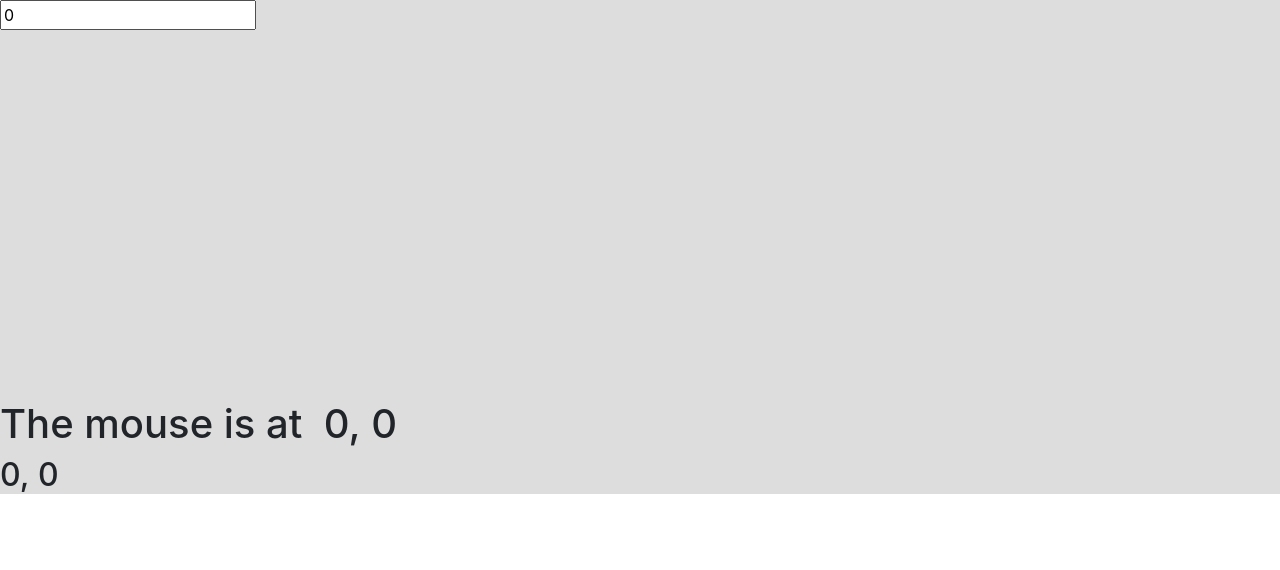
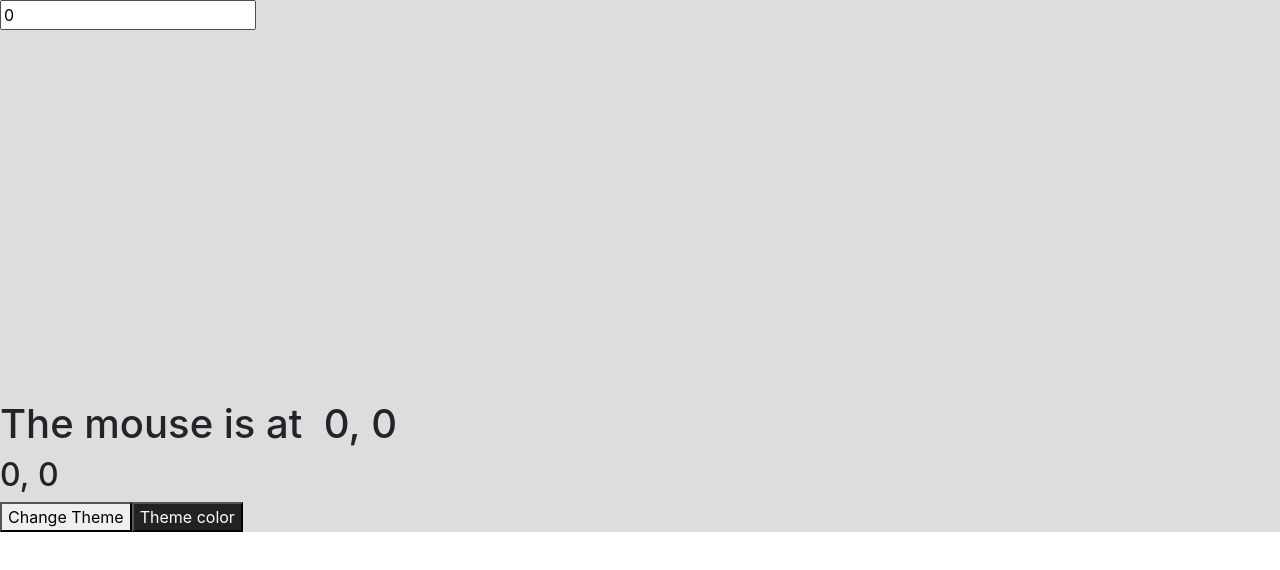
Before and after one commit to ykzhukian/js-note, a React app: page / in a window 1280 px wide. Shown: the top 570 px of the page. Built offline with nearby package versions, Linux system fonts and the light colour scheme.

Commit message:
react context

```diff
--- a/src/js/components/App.jsx
+++ b/src/js/components/App.jsx
@@ -2,8 +2,29 @@ import React, { Component } from 'react';
 import ControlledComponent from './ReactDoc/ControlledComponent';
 import withMouse from './ReactDoc/HOCWithMouse';
 import WithMouse from './ReactDoc/RenderPropWithMouse';
+import { ThemeContext, themes } from './ReactDoc/ThemeContext';
+import ThemedButton from './ReactDoc/ThemedButton';
 
 class App extends Component {
+
+  constructor(props) {
+    super(props);
+
+    this.toggleTheme = () => {
+      this.setState(state => ({
+        theme:
+          state.theme === themes.dark
+            ? themes.light
+            : themes.dark,
+      }));
+    };
+
+    // State also contains the updater function so it will
+    // be passed down into the context provider
+    this.state = {
+      theme: themes.light,
+    };
+  }
 
   componentWillMount() {
     document.title = 'Yo';
@@ -28,6 +49,15 @@ class App extends Component {
           </h2>
         )}
         />
+        <ThemeContext.Provider value={this.state.theme}>
+          <button
+            type="button"
+            onClick={this.toggleTheme}
+          >
+            Change Theme
+          </button>
+        </ThemeContext.Provider>
+        <ThemedButton />
       </div>
     );
   }
--- /dev/null
+++ b/src/js/components/ReactDoc/ThemeContext.jsx
@@ -0,0 +1,28 @@
+import React from 'react';
+
+// Context lets us pass a value deep into the component tree
+// without explicitly threading it through every component.
+
+/*
+It might feel redundant to pass down the user and avatarSize props through many levels if in the end only the Avatar component really needs it. It’s also annoying that whenever the Avatar component needs more props from the top, you have to add them at all the intermediate levels too.
+
+One way to solve this issue without context is to pass down the Avatar component itself so that the intermediate components don’t need to know about the user prop
+*/
+
+export const themes = {
+  light: {
+    foreground: '#000000',
+    background: '#eeeeee',
+  },
+  dark: {
+    foreground: '#ffffff',
+    background: '#222222',
+  },
+};
+
+// Make sure the shape of the default value passed to
+// createContext matches the shape that the consumers expect!
+export const ThemeContext = React.createContext({
+  theme: themes.dark, // default
+  toggleTheme: () => {},
+});
--- /dev/null
+++ b/src/js/components/ReactDoc/ThemedButton.jsx
@@ -0,0 +1,22 @@
+import React from 'react';
+import { ThemeContext } from './ThemeContext';
+
+const ThemedButton = props => {
+  return (
+    <ThemeContext.Consumer>
+      {({ theme }) => {
+        console.log(theme);
+        return (
+          <button
+            {...props}
+            style={{ backgroundColor: theme.background, color: theme.foreground }}
+          >
+            Theme color
+          </button>
+        );
+      }}
+    </ThemeContext.Consumer>
+  );
+};
+
+export default ThemedButton;
```
Also changed, not shown: 1 other file (tests, documents, lock files or other folders).
